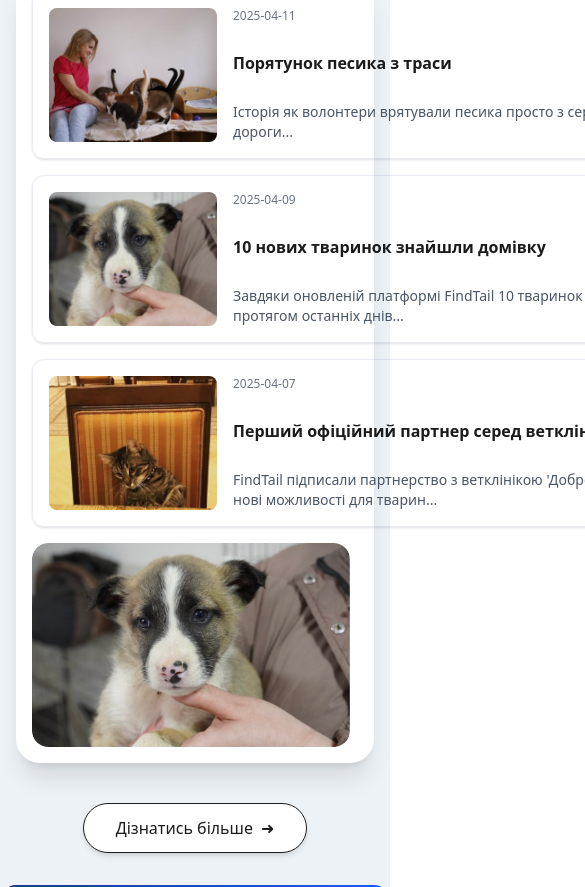
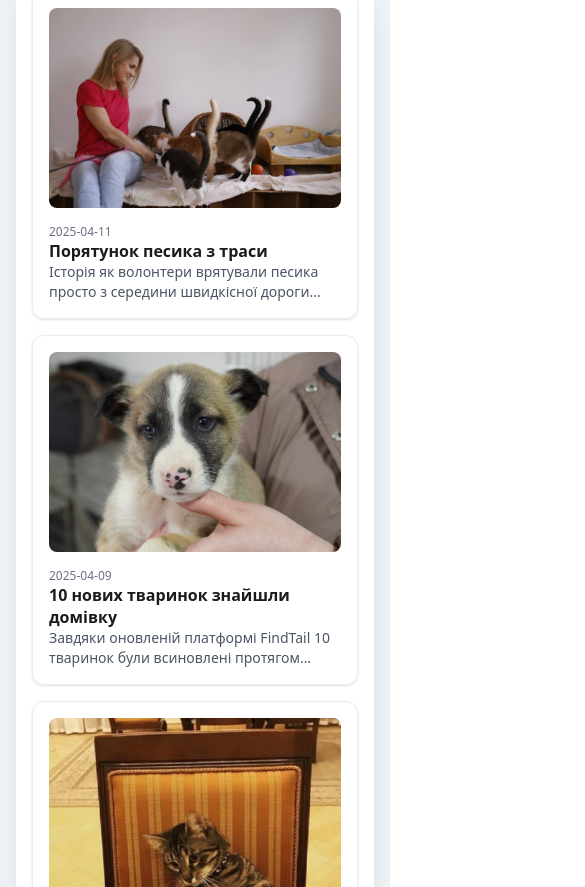
Before and after one commit to Miar0/Django-React-3DN, a React (Vite) app in the folder frontend/: page / in a window 390 px wide. Shown: the part 3637-4524 px from the top of the page, 585 px wide, since content can reach past the window. Built offline with nearby package versions, Linux system fonts and the light colour scheme.

Commit message:
feat: add resposive for news section

```diff
--- a/frontend/src/components/news/NewsSection.jsx
+++ b/frontend/src/components/news/NewsSection.jsx
@@ -20,12 +20,12 @@ const NewsSection = () => {
             <div
                 className="max-w-[1220px] mx-auto flex flex-col lg:flex-row gap-4 bg-white dark:bg-white/5 backdrop-blur-xl rounded-3xl p-4 shadow-xl dark:shadow-none">
                 {/* Новини */}
-                <div className="w-[703px] flex flex-col gap-4">
+                <div className="w-full lg:w-[703px] flex flex-col gap-4">
                     {news.map((item) => (
                         <Link
                             to={`/news/${item.id}`}
                             key={item.id}
-                            className="group block w-[703px] h-[168px] relative rounded-xl overflow-hidden
+                            className="group block w-full lg:w-[703px] h-auto lg:h-[168px] relative rounded-xl overflow-hidden
             border border-[#3F3D9C]/10 dark:border-white/5 shadow-sm
             transition-all duration-300 ease-out
             hover:bg-[--color-news-hover-light] dark:hover:bg-white/10
@@ -34,8 +34,10 @@ const NewsSection = () => {
             before:bg-gradient-to-b before:from-[#9C9AFC] before:to-[#3F3D9C] before:opacity-0
             group-hover:before:opacity-100"
                         >
-                            <div className="flex gap-4 w-full h-full p-4">
-                                <div className="w-[168px] h-full overflow-hidden rounded-lg">
+                            <div
+                                className="flex flex-col lg:flex-row gap-4 w-full h-full p-4">
+                                <div
+                                    className="w-full lg:w-[168px] h-[200px] lg:h-full overflow-hidden rounded-lg">
                                     <img
                                         src={item.image}
                                         alt={item.title}
@@ -44,7 +46,8 @@ const NewsSection = () => {
                                     />
                                 </div>
 
-                                <div className="flex-1 flex flex-col justify-between overflow-hidden">
+                                <div
+                                    className="flex-1 flex flex-col justify-between overflow-hidden">
                                     <p className="text-xs text-gray-500 dark:text-gray-300">{item.date}</p>
                                     <h3 className="text-base font-semibold leading-snug text-[--color-news-accent] dark:text-white">
                                         {item.title}
@@ -58,14 +61,15 @@ const NewsSection = () => {
                     ))}
                 </div>
 
+
                 {/* Зображення справа */}
-                <div className="flex-1 flex justify-end items-start mr-2">
-                    <div className="w-full max-w-[444px] h-full overflow-hidden rounded-2xl group">
+                <div className="hidden lg:flex flex-1 justify-end items-start mr-2">
+                    <div
+                        className="w-full max-w-[444px] h-full overflow-hidden rounded-2xl group">
                         <img
                             src={petsImage}
                             alt="Pets"
-                            className="w-full h-full object-cover rounded-2xl shadow-xl
-                            transition-transform duration-500 ease-in-out group-hover:scale-105"
+                            className="w-full h-full object-cover rounded-2xl shadow-xl transition-transform duration-500 ease-in-out group-hover:scale-105"
                         />
                     </div>
                 </div>
@@ -78,7 +82,8 @@ const NewsSection = () => {
                     bg-white shadow-md transition hover:bg-[#ECEBFF] hover:scale-105 active:scale-95 focus-visible:ring-2
                     dark:border-white dark:text-white dark:bg-transparent dark:hover:bg-white/10 cursor-pointer">
                         Дізнатись більше
-                        <span className="transition-transform duration-300 group-hover:translate-x-1">➜</span>
+                        <span
+                            className="transition-transform duration-300 group-hover:translate-x-1">➜</span>
                     </button>
                 </Link>
             </div>
```
Also changed, not shown: frontend/src/pages/HomePage.jsx (line endings or trailing spaces). Lines whose indentation alone changed are shown as unchanged.
